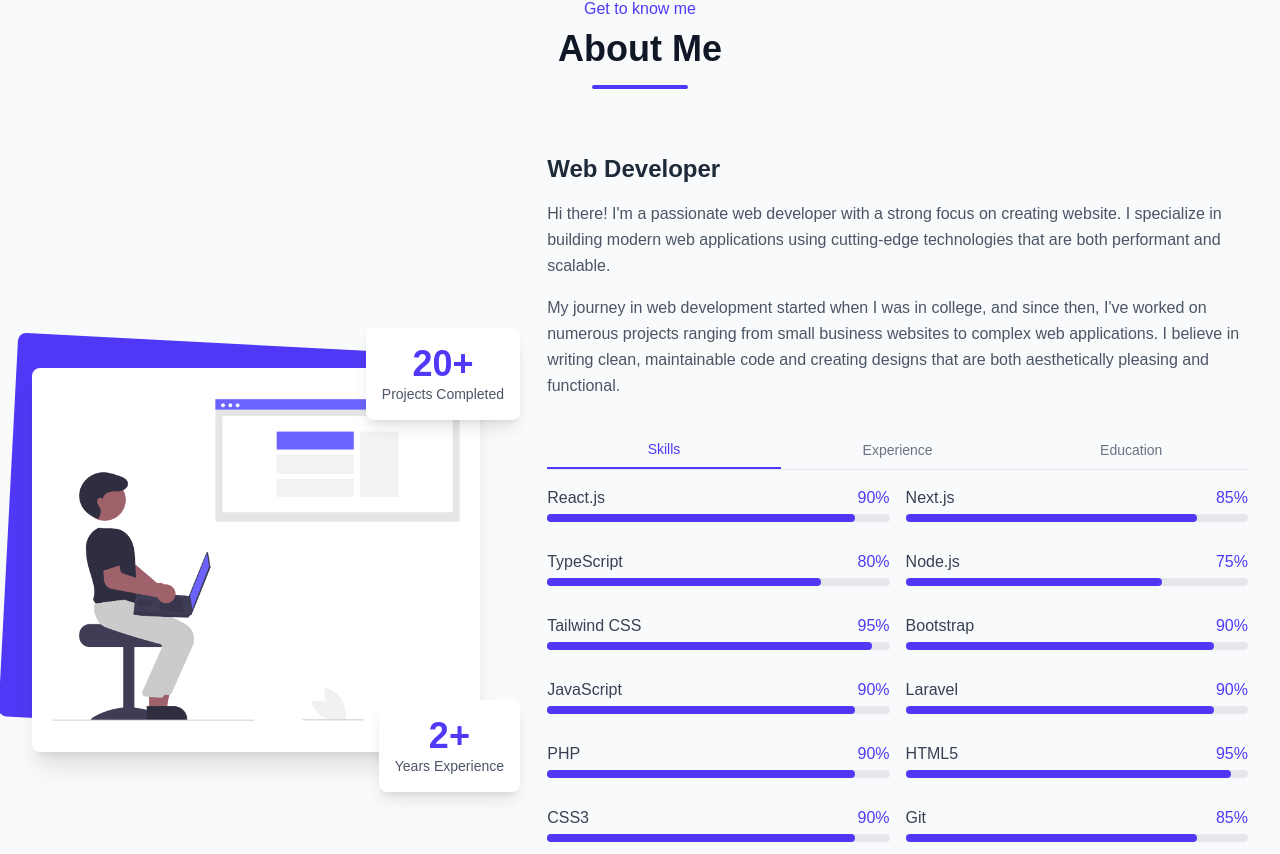
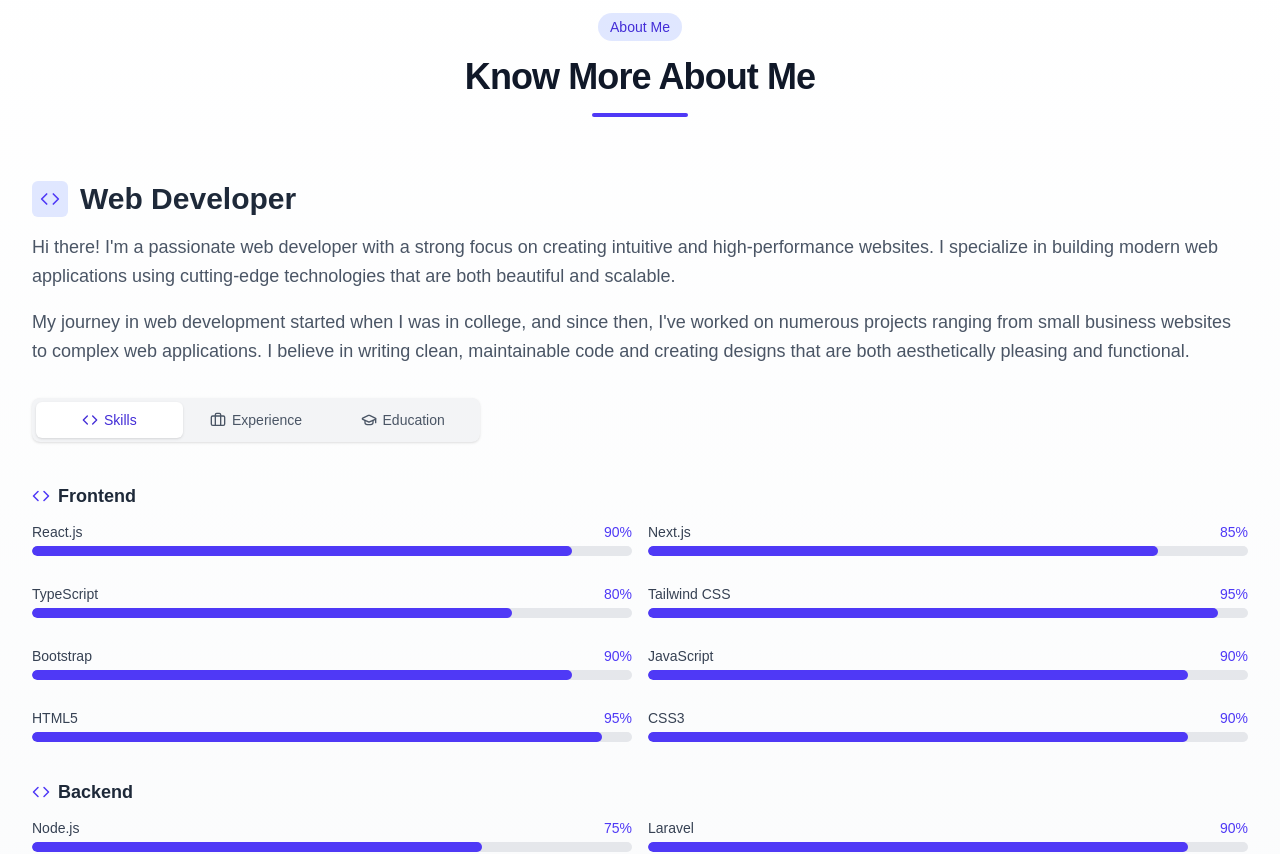
Before and after one commit to AriqF1/web-portofolio, a Next.js app: page / in a window 1280 px wide. Shown: the part 773-1627 px from the top of the page. Built offline with nearby package versions, Linux system fonts and the light colour scheme.

Commit message:
feat: enhance About component with improved layout, animations, and skill categorization

```diff
--- a/src/components/About.tsx
+++ b/src/components/About.tsx
@@ -1,24 +1,30 @@
 "use client";
-import { useState } from "react";
+import { useState, useEffect } from "react";
 import Image from "next/image";
+import { Briefcase, GraduationCap, Code, ChevronRight, Award, Calendar } from "lucide-react";
 
 const About = () => {
   const [activeTab, setActiveTab] = useState("skills");
+  const [isVisible, setIsVisible] = useState(false);
+
+  useEffect(() => {
+    setIsVisible(true);
+  }, []);
 
   const skills = [
-    { name: "React.js", level: 90 },
-    { name: "Next.js", level: 85 },
-    { name: "TypeScript", level: 80 },
-    { name: "Node.js", level: 75 },
-    { name: "Tailwind CSS", level: 95 },
-    { name: "Bootstrap", level: 90 },
-    { name: "JavaScript", level: 90 },
-    { name: "Laravel", level: 90 },
-    { name: "PHP", level: 90 },
-    { name: "HTML5", level: 95 },
-    { name: "CSS3", level: 90 },
-    { name: "Git", level: 85 },
-    { name: "UI/UX Design", level: 80 },
+    { name: "React.js", level: 90, category: "frontend" },
+    { name: "Next.js", level: 85, category: "frontend" },
+    { name: "TypeScript", level: 80, category: "frontend" },
+    { name: "Node.js", level: 75, category: "backend" },
+    { name: "Tailwind CSS", level: 95, category: "frontend" },
+    { name: "Bootstrap", level: 90, category: "frontend" },
+    { name: "JavaScript", level: 90, category: "frontend" },
+    { name: "Laravel", level: 90, category: "backend" },
+    { name: "PHP", level: 90, category: "backend" },
+    { name: "HTML5", level: 95, category: "frontend" },
+    { name: "CSS3", level: 90, category: "frontend" },
+    { name: "Git", level: 85, category: "tools" },
+    { name: "UI/UX Design", level: 80, category: "design" },
   ];
 
   const experiences = [
@@ -28,6 +34,11 @@ const About = () => {
       period: "2022 - Present",
       description:
         "Lead frontend development for enterprise applications using React and Next.js. Improved site performance by 40% through optimization techniques.",
+      achievements: [
+        "Led a team of 5 developers to deliver projects on time",
+        "Implemented CI/CD pipeline reducing deployment time by 60%",
+        "Mentored junior developers and conducted code reviews"
+      ]
     },
     {
       title: "Web Developer",
@@ -35,6 +46,11 @@ const About = () => {
       period: "2020 - 2022",
       description:
         "Developed responsive websites for various clients using modern JavaScript frameworks and CSS preprocessors.",
+      achievements: [
+        "Created 15+ client websites with responsive designs",
+        "Integrated various third-party APIs and payment gateways",
+        "Optimized website performance achieving 95+ PageSpeed scores"
+      ]
     },
     {
       title: "Junior Developer",
@@ -42,101 +58,78 @@ const About = () => {
       period: "2018 - 2020",
       description:
         "Collaborated with design team to implement UI designs for small to medium business websites.",
+      achievements: [
+        "Built and maintained WordPress sites for 10+ clients",
+        "Assisted in migrating legacy codebase to modern frameworks",
+        "Participated in client meetings and requirement gathering"
+      ]
     },
   ];
 
   const education = [
     {
       degree: "Bachelor of Computer Science",
-      institution: "University of Technology",
-      period: "2015 - 2019",
+      institution: "Dian Nuswantoro University",
+      period: "2022 - now",
       description: "Specialized in Web Technologies and Information Systems.",
+      achievements: [
+        "Graduated with First Class Honors",
+        "Final year project: Building a learning management system",
+        "Active member of the Computer Science Society"
+      ]
     },
     {
-      degree: "Full Stack Web Development",
-      institution: "Tech Academy",
+      degree: "Science High School Diploma",
+      institution: "SMA Mardisiswa Semarang",
       period: "2018",
       description:
         "6-month intensive program focusing on modern web development technologies.",
+      achievements: [
+        "Completed with distinction",
+        "Built 5 full-stack projects during the course",
+        "Selected for mentorship program with industry professionals"
+      ]
     },
   ];
 
+  // Group skills by category for better organization
+  const skillCategories = {
+    frontend: { name: "Frontend", icon: <Code size={18} /> },
+    backend: { name: "Backend", icon: <Code size={18} /> },
+    design: { name: "Design", icon: <Code size={18} /> },
+    tools: { name: "Tools", icon: <Code size={18} /> }
+  };
+
   return (
-    <section id="about" className="py-20 bg-gray-50">
+    <section id="about" className="py-16 md:py-24 bg-gradient-to-b from-white to-gray-50">
       <div className="max-w-7xl mx-auto px-4 sm:px-6 lg:px-8">
-        <div className="text-center mb-16">
-          <p className="text-indigo-600 font-medium mb-2">Get to know me</p>
-          <h2 className="text-3xl md:text-4xl font-bold text-gray-900">
-            About Me
+        <div className={`text-center mb-12 md:mb-16 transition-all duration-700 ${isVisible ? 'opacity-100' : 'opacity-0 transform translate-y-10'}`}>
+          <span className="inline-block px-3 py-1 bg-indigo-100 text-indigo-700 rounded-full text-sm font-medium mb-4">About Me</span>
+          <h2 className="text-3xl md:text-4xl font-bold text-gray-900 tracking-tight">
+            Know More About Me
           </h2>
           <div className="mt-4 h-1 w-24 bg-indigo-600 mx-auto rounded-full"></div>
         </div>
 
-        <div className="flex flex-col lg:flex-row items-center gap-12">
-          {/* Left column - Image with decorative elements */}
-          <div className="lg:w-2/5">
-            <div className="relative max-w-md mx-auto lg:mx-0">
-              {/* Background decorative element - responsive positioning and sizing */}
-              <div className="absolute -top-4 -left-4 sm:-top-6 sm:-left-6 w-full h-full bg-indigo-600 rounded-lg rotate-3"></div>
-
-              {/* Main image container */}
-              <div className="relative h-64 sm:h-80 md:h-96 w-full rounded-lg overflow-hidden shadow-xl border-4 border-white bg-white z-10">
-                {/* Responsive placeholder - shown when image is loading or not available */}
-                <div className="absolute inset-0 bg-gray-200 flex items-center justify-center text-gray-400">
-                  <span className="text-sm sm:text-base">About Image</span>
+        <div className="flex flex-col lg:flex items-center gap-12 lg:gap-16">
+          {/* Right column - Content */}
+          <div className={`w-full mt-16 lg:mt-0 transition-all duration-1000 delay-300 ${isVisible ? 'opacity-100' : 'opacity-0 transform translate-y-10'}`}>
+            <div className="flex items-center mb-4">
+              <span className="inline-block bg-indigo-100 p-2 rounded-md text-indigo-600 mr-3">
+                <Code size={20} />
+              </span>
+              <h3 className="text-2xl md:text-3xl font-bold text-gray-800">
+                Web Developer
+              </h3>
             </div>
 
-                {/* Responsive image - uncomment and add your image path */}
-                <Image
-                  src="/images/about.png"
-                  alt="About Me"
-                  fill
-                  sizes="(max-width: 640px) 100vw, (max-width: 768px) 80vw, 50vw"
-                  className="object-cover object-center"
-                  priority
-                />
-              </div>
-
-              {/* Bottom stat box - adjusted for responsive positioning */}
-              <div className="absolute -bottom-6 sm:-bottom-10 right-0 sm:-right-10 bg-white p-3 sm:p-4 rounded-lg shadow-lg z-20">
-                <div className="text-center">
-                  <p className="text-2xl sm:text-4xl font-bold text-indigo-600">
-                    2+
-                  </p>
-                  <p className="text-gray-600 text-xs sm:text-sm">
-                    Years Experience
-                  </p>
-                </div>
-              </div>
-
-              {/* Top stat box - adjusted for responsive positioning */}
-              <div className="absolute -top-6 sm:-top-10 right-0 sm:-right-10 bg-white p-3 sm:p-4 rounded-lg shadow-lg z-20">
-                <div className="text-center">
-                  <p className="text-2xl sm:text-4xl font-bold text-indigo-600">
-                    20+
-                  </p>
-                  <p className="text-gray-600 text-xs sm:text-sm">
-                    Projects Completed
-                  </p>
-                </div>
-              </div>
-            </div>
-          </div>
-
-          {/* Right column - Content */}
-          <div className="lg:w-3/5 mt-16 lg:mt-0">
-            <h3 className="text-2xl font-bold text-gray-800 mb-4">
-              Web Developer
-            </h3>
-
-            <p className="text-gray-600 mb-4 leading-relaxed">
-              Hi there! I'm a passionate web developer with a strong focus on
-              creating website. I specialize in building modern web applications
-              using cutting-edge technologies that are both performant and
-              scalable.
+            <p className="text-gray-600 mb-4 leading-relaxed text-base md:text-lg">
+              Hi there! I'm a passionate web developer with a strong focus on creating
+              intuitive and high-performance websites. I specialize in building modern
+              web applications using cutting-edge technologies that are both beautiful and scalable.
             </p>
 
-            <p className="text-gray-600 mb-8 leading-relaxed">
+            <p className="text-gray-600 mb-8 leading-relaxed text-base md:text-lg">
               My journey in web development started when I was in college, and
               since then, I've worked on numerous projects ranging from small
               business websites to complex web applications. I believe in
@@ -144,115 +137,167 @@ const About = () => {
               both aesthetically pleasing and functional.
             </p>
 
-            {/* Improved Tabs for Mobile */}
+            {/* Improved Tabs */}
             <div className="mb-8">
-              {/* Tab Navigation - Improved for mobile */}
-              <div className="flex flex-wrap border-b border-gray-200">
+              {/* Tab Navigation - Enhanced for mobile with sliding indicator */}
+              <div className="flex bg-gray-100 p-1 rounded-lg mb-6 shadow-sm max-w-md">
                 <button
-                  className={`py-2 px-3 sm:px-4 font-medium text-xs sm:text-sm flex-1 text-center ${
+                  className={`py-2 px-4 rounded-md font-medium text-sm flex items-center justify-center flex-1 transition-all duration-300 ${
                     activeTab === "skills"
-                      ? "text-indigo-600 border-b-2 border-indigo-600"
-                      : "text-gray-500 hover:text-gray-700"
+                      ? "bg-white text-indigo-700 shadow-sm"
+                      : "text-gray-600 hover:text-gray-900"
                   }`}
                   onClick={() => setActiveTab("skills")}
                 >
+                  <Code size={16} className="mr-1.5" />
                   Skills
                 </button>
                 <button
-                  className={`py-2 px-3 sm:px-4 font-medium text-xs sm:text-sm flex-1 text-center ${
+                  className={`py-2 px-4 rounded-md font-medium text-sm flex items-center justify-center flex-1 transition-all duration-300 ${
                     activeTab === "experience"
-                      ? "text-indigo-600 border-b-2 border-indigo-600"
-                      : "text-gray-500 hover:text-gray-700"
+                      ? "bg-white text-indigo-700 shadow-sm"
+                      : "text-gray-600 hover:text-gray-900"
                   }`}
                   onClick={() => setActiveTab("experience")}
                 >
+                  <Briefcase size={16} className="mr-1.5" />
                   Experience
                 </button>
                 <button
-                  className={`py-2 px-3 sm:px-4 font-medium text-xs sm:text-sm flex-1 text-center ${
+                  className={`py-2 px-4 rounded-md font-medium text-sm flex items-center justify-center flex-1 transition-all duration-300 ${
                     activeTab === "education"
-                      ? "text-indigo-600 border-b-2 border-indigo-600"
-                      : "text-gray-500 hover:text-gray-700"
+                      ? "bg-white text-indigo-700 shadow-sm"
+                      : "text-gray-600 hover:text-gray-900"
                   }`}
                   onClick={() => setActiveTab("education")}
                 >
+                  <GraduationCap size={16} className="mr-1.5" />
                   Education
                 </button>
               </div>
 
-              {/* Tab content */}
+              {/* Tab content with animations */}
               <div className="py-4">
-                {/* Skills Tab - Improved for mobile */}
+                {/* Skills Tab - Enhanced for mobile and visual appeal */}
                 {activeTab === "skills" && (
+                  <div className="animate-fadeIn">
+                    {/* Skill categories */}
+                    {Object.keys(skillCategories).map((category) => (
+                      <div key={category} className="mb-6">
+                        <div className="flex items-center mb-3">
+                          <span className="text-indigo-600 mr-2">
+                            {skillCategories[category as keyof typeof skillCategories].icon}
+                          </span>
+                          <h4 className="text-lg font-semibold text-gray-800">
+                            {skillCategories[category as keyof typeof skillCategories].name}
+                          </h4>
+                        </div>
                         <div className="grid grid-cols-1 sm:grid-cols-2 gap-4">
-                    {skills.map((skill, index) => (
-                      <div key={index} className="mb-3">
+                          {skills
+                            .filter((skill) => skill.category === category)
+                            .map((skill, index) => (
+                              <div key={index} className="mb-3 hover:transform hover:translate-x-1 transition-transform duration-300">
                                 <div className="flex justify-between mb-1">
-                          <span className="text-gray-700 font-medium text-sm sm:text-base">
+                                  <span className="text-gray-700 font-medium text-sm">
                                     {skill.name}
                                   </span>
-                          <span className="text-indigo-600 font-medium text-sm sm:text-base">
+                                  <span className="text-indigo-600 font-medium text-sm">
                                     {skill.level}%
                                   </span>
                                 </div>
-                        <div className="w-full bg-gray-200 rounded-full h-2">
+                                <div className="w-full bg-gray-200 rounded-full h-2.5 overflow-hidden">
                                   <div
-                            className="bg-indigo-600 h-2 rounded-full"
-                            style={{ width: `${skill.level}%` }}
+                                    className="bg-indigo-600 h-2.5 rounded-full transition-all duration-1000 ease-out"
+                                    style={{ width: isVisible ? `${skill.level}%` : '0%' }}
                                   ></div>
+                                </div>
+                              </div>
+                            ))}
                         </div>
                       </div>
                     ))}
                   </div>
                 )}
 
-                {/* Experience Tab - Improved for mobile */}
+                {/* Experience Tab - Enhanced with timeline and cards */}
                 {activeTab === "experience" && (
-                  <div className="space-y-6">
+                  <div className="space-y-6 animate-fadeIn">
                     {experiences.map((exp, index) => (
                       <div
                         key={index}
-                        className="relative pl-6 sm:pl-8 border-l-2 border-indigo-200"
+                        className="relative pl-6 md:pl-8 pb-6 border-l-2 border-indigo-200 hover:border-indigo-600 transition-colors duration-300"
                       >
-                        <div className="absolute -left-1.5 sm:-left-2 top-0 w-3 sm:w-4 h-3 sm:h-4 rounded-full bg-indigo-600"></div>
-                        <h4 className="text-base sm:text-lg font-semibold text-gray-800">
-                          {exp.title}
-                        </h4>
-                        <div className="flex flex-wrap items-center gap-2 text-xs sm:text-sm text-gray-500 mb-2">
-                          <span>{exp.company}</span>
-                          <span className="bg-indigo-100 text-indigo-600 px-2 py-0.5 rounded-full text-xs">
+                        <div className="absolute -left-2.5 top-0 w-5 h-5 rounded-full bg-white border-2 border-indigo-600 shadow"></div>
+
+                        <div className="bg-white p-4 md:p-6 rounded-lg shadow-sm hover:shadow-md transition-shadow duration-300 border border-gray-100">
+                          <div className="flex items-center mb-2">
+                            <Calendar size={16} className="text-indigo-600 mr-2" />
+                            <span className="bg-indigo-50 text-indigo-700 px-2 py-1 rounded-full text-xs font-medium">
                               {exp.period}
                             </span>
                           </div>
-                        <p className="text-sm sm:text-base text-gray-600">
+
+                          <h4 className="text-lg md:text-xl font-bold text-gray-800 mb-1">
+                            {exp.title}
+                          </h4>
+                          <p className="text-indigo-600 font-medium mb-3 text-sm md:text-base">
+                            {exp.company}
+                          </p>
+                          <p className="text-gray-600 mb-4 text-sm md:text-base">
                             {exp.description}
                           </p>
+
+                          <div className="space-y-2">
+                            {exp.achievements.map((achievement, i) => (
+                              <div key={i} className="flex items-start">
+                                <ChevronRight size={16} className="text-indigo-600 mt-1 mr-2 flex-shrink-0" />
+                                <p className="text-gray-600 text-sm">{achievement}</p>
+                              </div>
+                            ))}
+                          </div>
+                        </div>
                       </div>
                     ))}
                   </div>
                 )}
 
-                {/* Education Tab - Improved for mobile */}
+                {/* Education Tab - Enhanced with timeline and cards */}
                 {activeTab === "education" && (
-                  <div className="space-y-6">
+                  <div className="space-y-6 animate-fadeIn">
                     {education.map((edu, index) => (
                       <div
                         key={index}
-                        className="relative pl-6 sm:pl-8 border-l-2 border-indigo-200"
+                        className="relative pl-6 md:pl-8 pb-6 border-l-2 border-indigo-200 hover:border-indigo-600 transition-colors duration-300"
                       >
-                        <div className="absolute -left-1.5 sm:-left-2 top-0 w-3 sm:w-4 h-3 sm:h-4 rounded-full bg-indigo-600"></div>
-                        <h4 className="text-base sm:text-lg font-semibold text-gray-800">
-                          {edu.degree}
-                        </h4>
-                        <div className="flex flex-wrap items-center gap-2 text-xs sm:text-sm text-gray-500 mb-2">
-                          <span>{edu.institution}</span>
-                          <span className="bg-indigo-100 text-indigo-600 px-2 py-0.5 rounded-full text-xs">
+                        <div className="absolute -left-2.5 top-0 w-5 h-5 rounded-full bg-white border-2 border-indigo-600 shadow"></div>
+
+                        <div className="bg-white p-4 md:p-6 rounded-lg shadow-sm hover:shadow-md transition-shadow duration-300 border border-gray-100">
+                          <div className="flex items-center mb-2">
+                            <Calendar size={16} className="text-indigo-600 mr-2" />
+                            <span className="bg-indigo-50 text-indigo-700 px-2 py-1 rounded-full text-xs font-medium">
                               {edu.period}
                             </span>
                           </div>
-                        <p className="text-sm sm:text-base text-gray-600">
+
+                          <h4 className="text-lg md:text-xl font-bold text-gray-800 mb-1">
+                            {edu.degree}
+                          </h4>
+                          <p className="text-indigo-600 font-medium mb-3 text-sm md:text-base">
+                            {edu.institution}
+                          </p>
+                          <p className="text-gray-600 mb-4 text-sm md:text-base">
                             {edu.description}
                           </p>
+
+                          <div className="space-y-2">
+                            {edu.achievements.map((achievement, i) => (
+                              <div key={i} className="flex items-start">
+                                <ChevronRight size={16} className="text-indigo-600 mt-1 mr-2 flex-shrink-0" />
+                                <p className="text-gray-600 text-sm">{achievement}</p>
+                              </div>
+                            ))}
+                          </div>
+                        </div>
                       </div>
                     ))}
                   </div>
```
Lines whose indentation alone changed are shown as unchanged.
